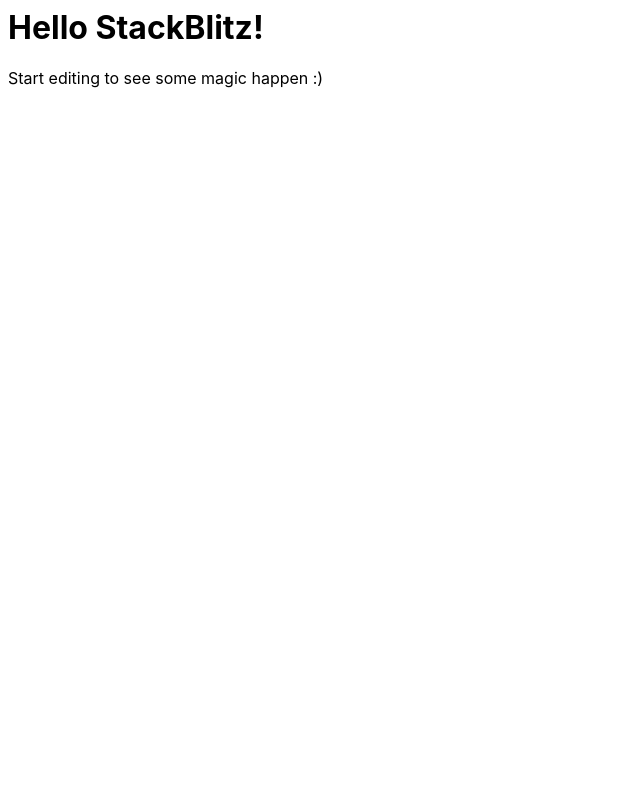
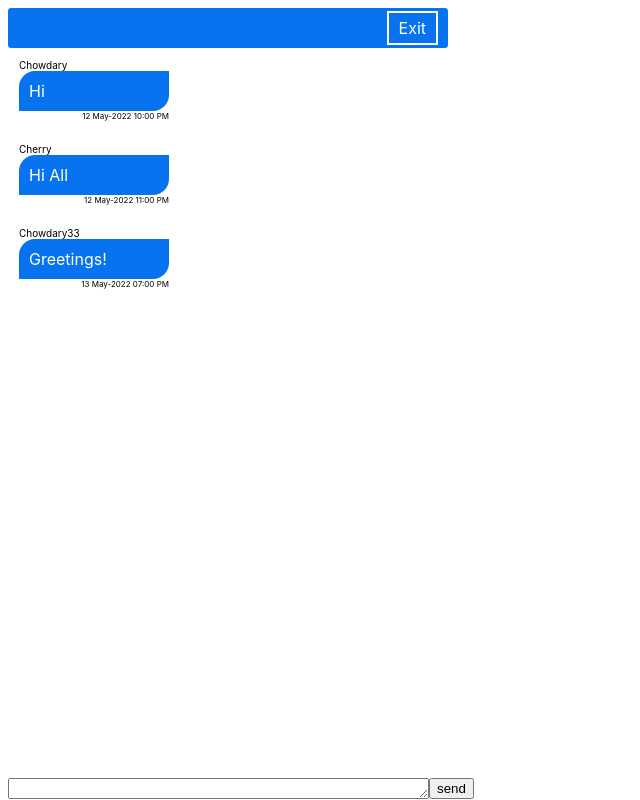
Before and after one commit to DevalapalleJaswanth/clubhouse-frontend, a React (Create React App) app: page /room/1 in a window 1280 px wide. Shown: the whole page, without its empty margins (0-640 px from the left). Built offline with nearby package versions, Linux system fonts and the light colour scheme.

Commit message:
3 files modified, 5 added

```diff
--- a/package.json
+++ b/package.json
@@ -3,8 +3,11 @@
   "version": "0.0.0",
   "private": true,
   "dependencies": {
+    "moment": "^2.29.3",
     "react": "^18.1.0",
-    "react-dom": "^18.1.0"
+    "react-dom": "^18.1.0",
+    "react-router": "^6.3.0",
+    "react-router-dom": "^6.3.0"
   },
   "scripts": {
     "start": "react-scripts start",
--- a/src/App.js
+++ b/src/App.js
@@ -1,11 +1,94 @@
-import React from "react";
-import "./style.css";
-
+import React, { useState } from 'react';
+import './style.css';
+import { ClubHouseContext } from './ClubHouseContext';
+import { RoomsListComponent, ChatComponent } from './Components/index';
+import { BrowserRouter, Routes, Link, Route } from 'react-router-dom';
 export default function App() {
+  const [user, setUser] = useState({
+    name: 'Jaswanth Reddy',
+    id: 'Jaswanth',
+  });
+  const [rooms, setRooms] = useState([
+    {
+      id: 1,
+      name: 'Conversational AI',
+      creatorID: 'Jaswanth',
+      members: [],
+      chatMessages: [
+        {
+          message: 'Hi',
+          fromID: 'Chowdary',
+          time: '12 May-2022 10:00 PM',
+        },
+        {
+          message: 'Hi All',
+          fromID: 'Cherry',
+          time: '12 May-2022 11:00 PM',
+        },
+        {
+          message: 'Greetings! ',
+          fromID: 'Chowdary33',
+          time: '13 May-2022 07:00 PM',
+        },
+      ],
+    },
+    {
+      id: 2,
+      name: 'Science',
+      creatorID: 'Jaswanth33',
+      members: [],
+      chatMessages: [
+        {
+          message: 'Hi',
+          fromID: 'Chowdary2',
+          time: '12 May-2022 10:00 PM',
+        },
+        {
+          message: 'Hi All',
+          fromID: 'Cherry11',
+          time: '12 May-2022 11:00 PM',
+        },
+        {
+          message: 'Greetings! ',
+          fromID: 'Chowdary334',
+          time: '13 May-2022 07:00 PM',
+        },
+      ],
+    },
+    {
+      id: 3,
+      name: 'GeoPolitics',
+      creatorID: 'Jaswanth040',
+      members: [],
+      chatMessages: [
+        {
+          message: 'Hi',
+          fromID: 'Chowdary99',
+          time: '12 May-2022 10:00 PM',
+        },
+        {
+          message: 'Hi All',
+          fromID: 'Cherry01',
+          time: '12 May-2022 11:00 PM',
+        },
+        {
+          message: 'Greetings! ',
+          fromID: 'Chowdary334',
+          time: '13 May-2022 07:00 PM',
+        },
+      ],
+    },
+  ]);
   return (
     <div>
-      <h1>Hello StackBlitz!</h1>
-      <p>Start editing to see some magic happen :)</p>
+      <ClubHouseContext.Provider value={{ rooms, setRooms, user }}>
+        <BrowserRouter>
+          <Routes>
+            <Route path="/" element={<RoomsListComponent />} />
+            <Route path="/room/:id" element={<ChatComponent />} />
+          </Routes>
+        </BrowserRouter>
+      </ClubHouseContext.Provider>
     </div>
   );
 }
--- /dev/null
+++ b/src/ClubHouseContext.js
@@ -0,0 +1,2 @@
+import react, { createContext } from 'react';
+export const ClubHouseContext = createContext();
--- /dev/null
+++ b/src/Components/ChatComponent.jsx
@@ -0,0 +1,136 @@
+import React, { useEffect, useState, useContext } from 'react';
+import { ClubHouseContext } from '../ClubHouseContext';
+import { useNavigate, useParams } from 'react-router-dom';
+import moment from 'moment';
+export default function ChatComponent() {
+  const [message, setMessage] = useState('');
+  const [room, setRoom] = useState();
+  const navigate = useNavigate();
+  const { id } = useParams();
+  const { user, rooms, setRooms } = useContext(ClubHouseContext);
+  useEffect(() => {
+    let temp =
+      rooms &&
+      id &&
+      rooms.filter((ele, i) => {
+        if (ele.id == id) {
+          return ele;
+        }
+      });
+    //console.log(temp, 'temp');
+    if (temp && temp.length > 0) setRoom(temp[0]);
+  }, [rooms]);
+
+  const onExit = () => {
+    let temp = [...rooms];
+    let temp1 = temp.map((item, i) => {
+      if (item.id == room.id) {
+        let members = [...item.members];
+        let index = members.filter((ele, j) => {
+          if (ele.id == user.id) {
+            return j;
+          }
+        });
+        members.splice(index[0], 1);
+        return { ...item, members: [...members] };
+      }
+      return item;
+    });
+    setRooms(temp1);
+    //console.log(rooms, temp1);
+    navigate(-1);
+  };
+
+  // console.log(room);
+
+  const SendMessage = () => {
+    let temp = [...rooms];
+    let temp1 = temp.map((item, i) => {
+      if (item.id == room.id) {
+        let chatMessages = [...item.chatMessages];
+        chatMessages.push({
+          fromID: user.id,
+          message: message,
+          time: moment().format('DD-MMMM-YYYY hh:mm A'),
+        });
+        return { ...item, chatMessages: [...chatMessages] };
+      }
+      return item;
+    });
+    setRooms(temp1);
+    setMessage('');
+  };
+  return (
+    <div style={{ position: 'relative', width: '420px' }}>
+      <div
+        onClick={() => {
+          onExit();
+        }}
+        className="banner"
+      >
+        <span
+          style={{
+            cursor: 'pointer',
+            border: '2px solid white',
+            padding: '5px 10px',
+          }}
+        >
+          Exit
+        </span>
+      </div>
+      <div style={{ position: 'relative' }}>
+        {room &&
+          room.chatMessages &&
+          room.chatMessages.map((ele, i) => (
+            <div
+              key={i}
+              style={{
+                position: ele.fromID == user.id && 'relative',
+                left: ele.fromID == user.id && '270px',
+              }}
+              className="message"
+            >
+              <div className="message-head">
+                {ele.fromID === user.id ? 'You' : ele.fromID}
+              </div>
+              <div
+                className="message-body"
+                style={{
+                  background:
+                    ele.fromID == user.id
+                      ? 'rgb(16, 4, 128)'
+                      : 'rgb(8, 115, 238)',
+                }}
+              >
+                {ele.message}
+              </div>
+              <div className="message-foot">{ele.time}</div>
+            </div>
+          ))}
+      </div>
+      <div style={{ position: 'fixed', bottom: '1px', display: 'flex' }}>
+        <textarea
+          rows="1.9"
+          cols="50"
+          value={message}
+          onChange={(e) => {
+            setMessage(e.target.value);
+          }}
+        />
+        <button
+          onClick={() => {
+            message !== '' && SendMessage();
+          }}
+          onKeyPress={(event) => {
+            const keyCode = event.keyCode;
+            if (message !== '' && keyCode === 13) {
+              SendMessage();
+            }
+          }}
+        >
+          send
+        </button>
+      </div>
+    </div>
+  );
+}
--- /dev/null
+++ b/src/Components/RoomsListComponent.jsx
@@ -0,0 +1,39 @@
+import React, { useContext } from 'react';
+import { ClubHouseContext } from '../ClubHouseContext';
+import { useNavigate } from 'react-router-dom';
+export default function RoomsListComponent() {
+  const navigate = useNavigate();
+  const { user, rooms, setRooms } = useContext(ClubHouseContext);
+  const onJoin = (room) => {
+    let temp = [...rooms];
+    let temp1 = temp.map((item, i) => {
+      if (item.id == room.id) {
+        let members = [...item.members];
+        members.push(user);
+        return { ...item, members: [...members] };
+      }
+      return item;
+    });
+    setRooms(temp1);
+    //console.log(rooms, temp1);
+    navigate(`/room/${room.id}`);
+  };
+  console.log(rooms);
+  return (
+    <div>
+      {rooms &&
+        rooms.map((room, i) => (
+          <div key={i}>
+            <h3>{room.name}</h3>
+            <div
+              onClick={() => {
+                onJoin(room);
+              }}
+            >
+              Join
+            </div>
+          </div>
+        ))}
+    </div>
+  );
+}
--- /dev/null
+++ b/src/Components/RoomsMakingComponent.jsx
@@ -0,0 +1,3 @@
+import React, { useContext, useState } from 'react';
+import { ClubHouseContext } from '../ClubHouseContext';
+import { useNavigate } from 'react-router-dom';
--- /dev/null
+++ b/src/Components/index.js
@@ -0,0 +1,3 @@
+import RoomsListComponent from './RoomsListComponent';
+import ChatComponent from './ChatComponent';
+export { RoomsListComponent, ChatComponent };
--- a/src/style.css
+++ b/src/style.css
@@ -1,5 +1,35 @@
 h1,
-p {
+p,
+div {
   font-family: -apple-system, BlinkMacSystemFont, 'Segoe UI', Roboto, Oxygen,
     Ubuntu, Cantarell, 'Open Sans', 'Helvetica Neue', sans-serif;
 }
+.banner {
+  background: rgb(8, 115, 238);
+  width: 100%;
+  text-align: end;
+  border-radius: 0.2rem;
+  padding: 10px;
+  color: white;
+}
+.message {
+  border: 1px solid white;
+  border-radius: 0.5rem;
+  padding: 10px;
+  width: 150px;
+}
+.message-head {
+  font-size: 10px;
+  text-align: start;
+}
+.message-body {
+  padding: 10px;
+  background: rgb(8, 115, 238);
+  border-radius: 1rem 0;
+  color: white;
+  overflow-wrap: break-word;
+}
+.message-foot {
+  font-size: 8px;
+  text-align: end;
+}
```
